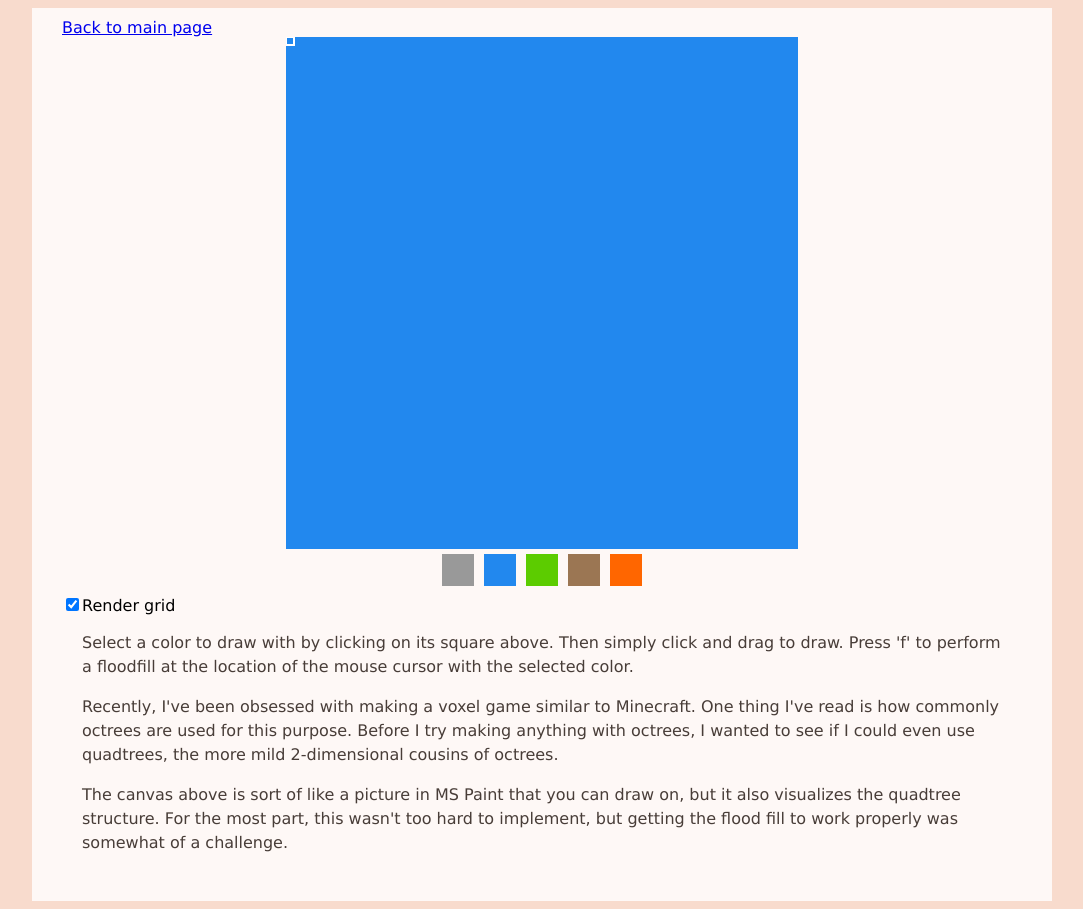
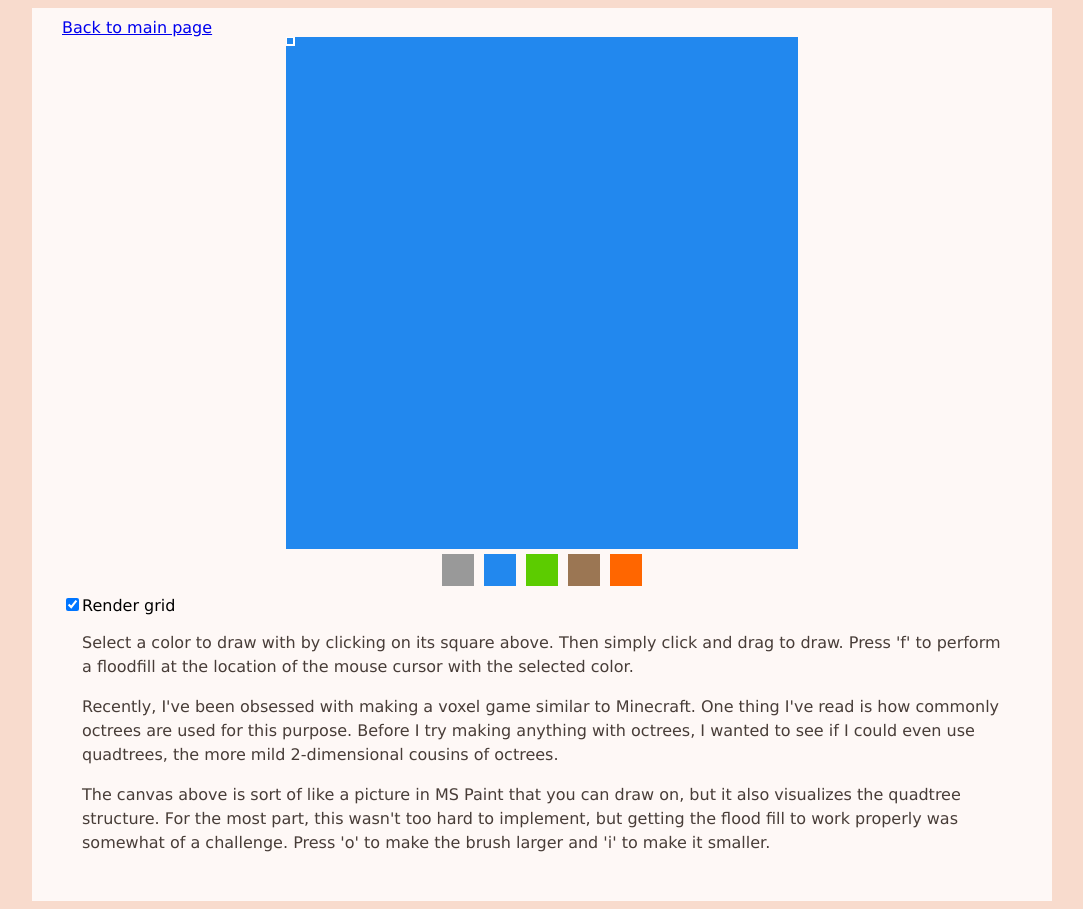
Before and after one commit to erikscarlatescu/erikscarlatescu.github.io, a React (Create React App) app: page /quadtrees in a window 1280 px wide. Shown: the whole page, without its empty margins (98-1181 px from the left). Built offline with nearby package versions, Linux system fonts and the light colour scheme.

Commit message:
Cleaned up quadtrees a bit for the user

```diff
--- a/package.json
+++ b/package.json
@@ -1,5 +1,5 @@
 {
-  "homepage": "http://ther3derik.github.io",
+  "homepage": "http://ther3derik.github.io/ther3derik",
   "name": "ts_react_first",
   "version": "0.1.0",
   "private": true,
--- a/src/pages/quadtrees/Quadtrees.tsx
+++ b/src/pages/quadtrees/Quadtrees.tsx
@@ -157,7 +157,6 @@ class Quadtree {
 
         let queue = [start];
         while (queue.length > 0) {
-            console.log("QUEUE LENGTH IS NOW: " + queue.length);
             let current = queue.shift();
             if (current === undefined) {
                 continue;
@@ -536,9 +535,9 @@ export const Quadtrees = () => {
                         case 'f':
                             quadtree.floodFill(mousex, mousey, selectedType);
                             break;
-                        case 's':
-                            quadtree.selectTest(mousex, mousey);
-                            break;
+                        //case 's':
+                            //quadtree.selectTest(mousex, mousey);
+                            //break;
                     }
                 }}
             />
@@ -548,7 +547,8 @@ export const Quadtrees = () => {
             <p>Select a color to draw with by clicking on its square above. Then simply click and drag to draw. Press 'f' to perform a floodfill at the location of the mouse cursor with the selected color.</p>
             <p>Recently, I've been obsessed with making a voxel game similar to Minecraft. One thing I've read is how commonly octrees are used for this purpose. Before I try making anything with octrees,
                 I wanted to see if I could even use quadtrees, the more mild 2-dimensional cousins of octrees.</p>
-            <p>The canvas above is sort of like a picture in MS Paint that you can draw on, but it also visualizes the quadtree structure. For the most part, this wasn't too hard to implement, but getting the flood fill to work properly was somewhat of a challenge.</p>
+            <p>The canvas above is sort of like a picture in MS Paint that you can draw on, but it also visualizes the quadtree structure. For the most part, this wasn't too hard to implement,
+                but getting the flood fill to work properly was somewhat of a challenge. Press 'o' to make the brush larger and 'i' to make it smaller.</p>
         </div>
     );
 }
```
